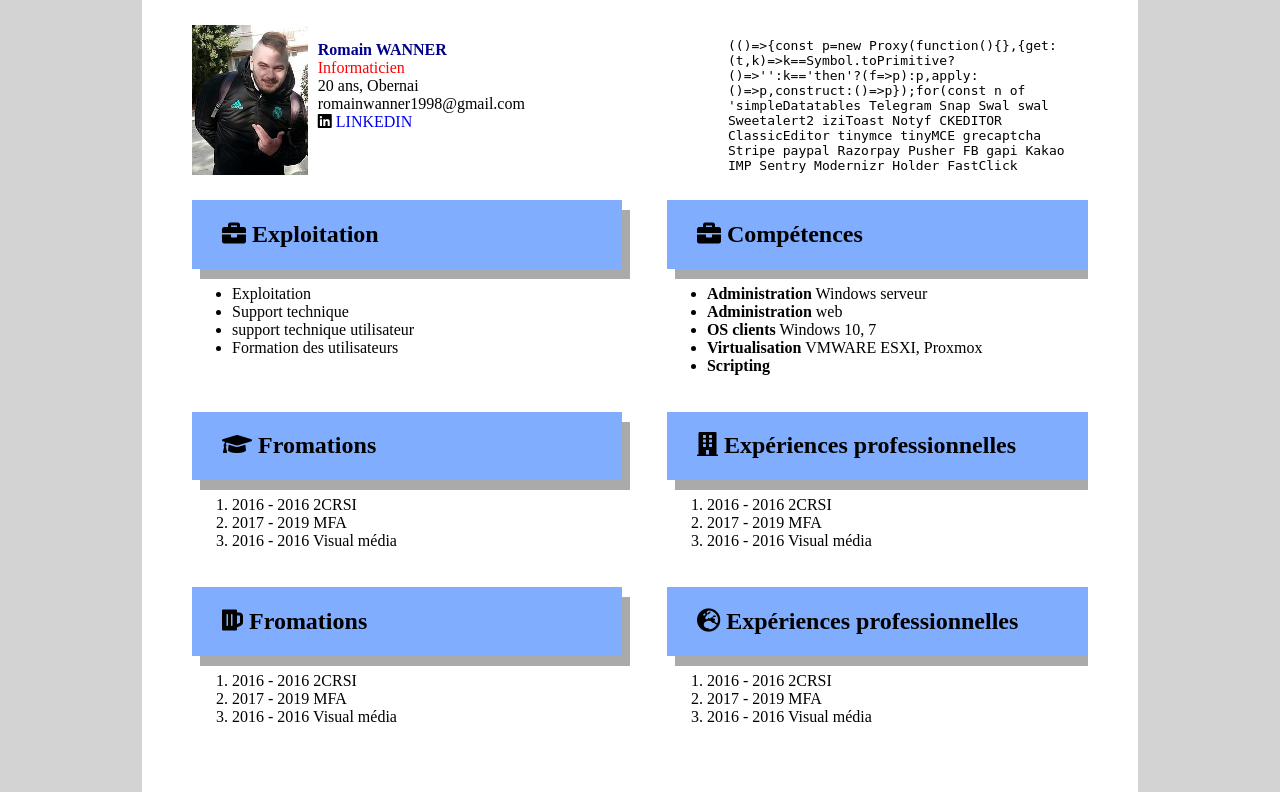
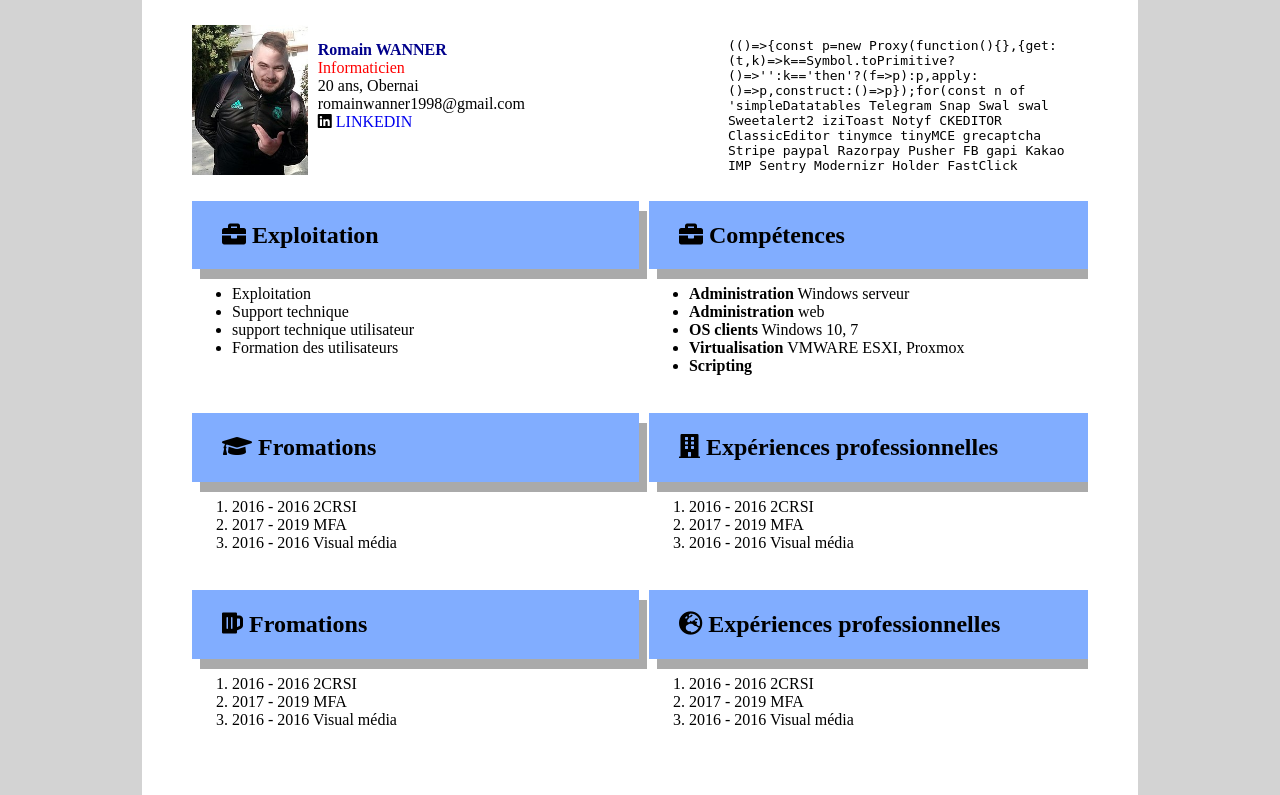
Before and after one commit to romain350/CESI-HTML, a PHP site: page / in a window 1280 px wide. Shown: the part 176-971 px from the top of the page. Run offline with PHP 8.4, Linux system fonts and the light colour scheme; some libraries are stand-ins or nearby versions.

Commit message:
Update style.css

```diff
--- a/CSSFINAL/style.css
+++ b/CSSFINAL/style.css
@@ -52,11 +52,11 @@ a, a:hover {
 .bloc-right{
 	float: right;
 	display: block;
-	width: 47%;
+	width: 49%;
 }
 
 .bloc-left{
 	float: left;
 	display: block;
-    width: 47%;
+    width: 49%;
 }
```
